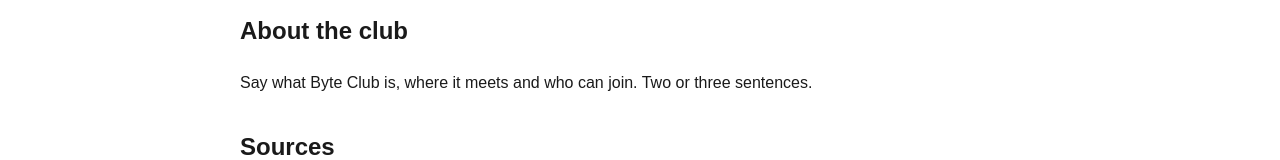
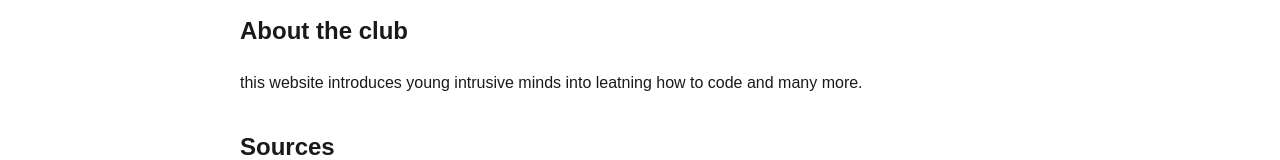
Before and after one commit to matthewkimani10-source/byte-club, a plain HTML site: page about.html in a window 1280 px wide. Shown: the part 153-313 px from the top of the page. Drawn offline with Linux system fonts and the light colour scheme.

Commit message:
change in about club

```diff
--- a/about.html
+++ b/about.html
@@ -20,7 +20,7 @@
   <main>
     <section>
       <h2>About the club</h2>
-      <p>Say what Byte Club is, where it meets and who can join. Two or three sentences.</p>
+      <p>this website introduces young intrusive minds into leatning how to code and many more.</p>
     </section>
 
     <section>
```
